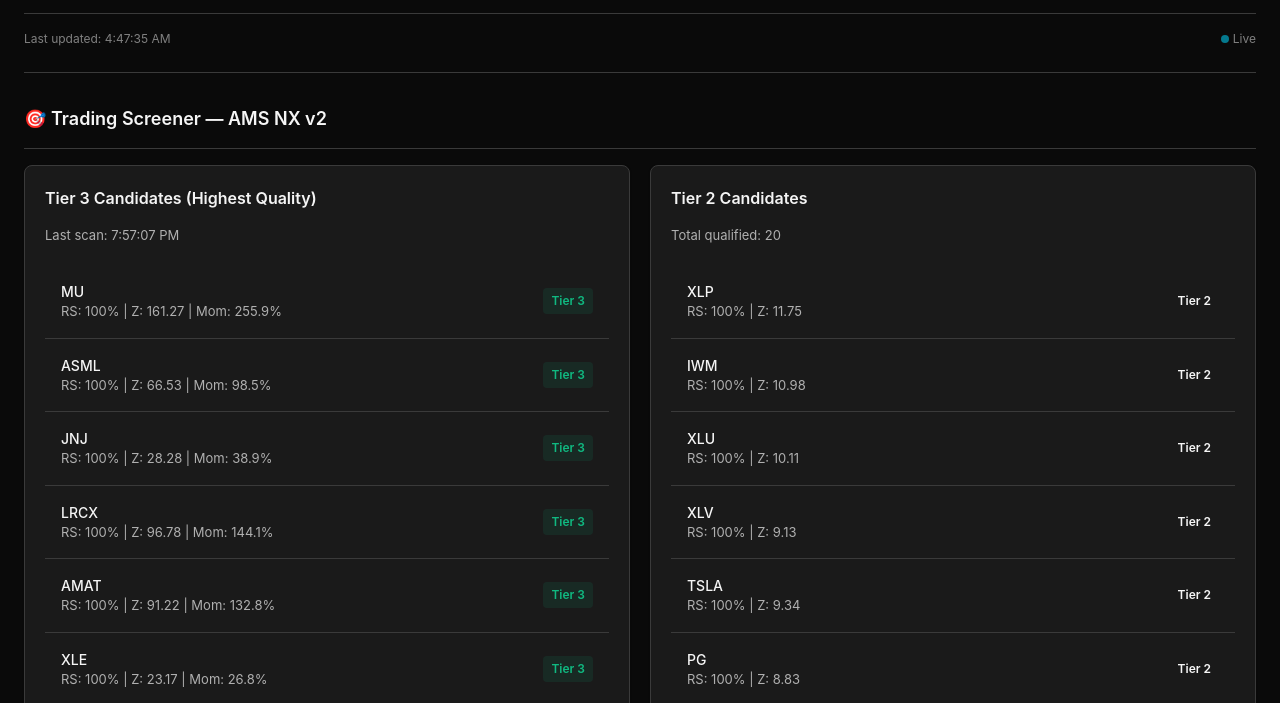
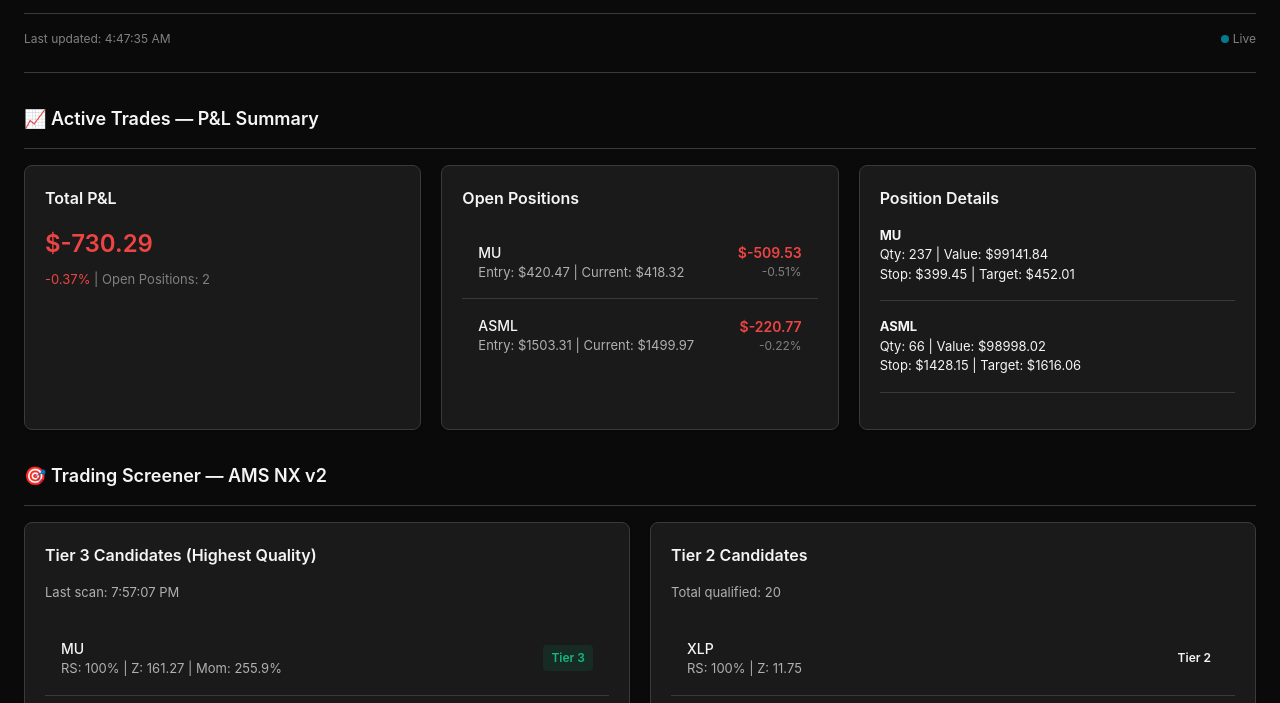
Before and after one commit to winzenburg/MissionControl, a website: page public/index.html in a window 1280 px wide. Shown: the part 95-798 px from the top of the page. Drawn offline with nearby package versions, Linux system fonts and the light colour scheme.

Commit message:
Add Trading P&L dashboard: show active positions, P&L, stops, targets

```diff
--- a/public/dashboard-data.json
+++ b/public/dashboard-data.json
@@ -249,5 +249,36 @@
     "referralRate": 18,
     "confirmed": 78,
     "engagement": 45
+  },
+  "trading": {
+    "lastUpdate": "2026-02-24T20:58:19.240Z",
+    "totalPnL": "-730.29",
+    "totalPnLPct": "-0.37",
+    "totalValue": "198139.86",
+    "openPositions": 2,
+    "positions": [
+      {
+        "ticker": "MU",
+        "entryPrice": "420.47",
+        "currentPrice": "418.32",
+        "quantity": 237,
+        "pnl": "-509.53",
+        "pnlPct": "-0.51",
+        "value": "99141.84",
+        "stopPrice": "399.45",
+        "targetPrice": "452.01"
+      },
+      {
+        "ticker": "ASML",
+        "entryPrice": "1503.31",
+        "currentPrice": "1499.97",
+        "quantity": 66,
+        "pnl": "-220.77",
+        "pnlPct": "-0.22",
+        "value": "98998.02",
+        "stopPrice": "1428.15",
+        "targetPrice": "1616.06"
+      }
+    ]
   }
 }
--- a/public/index.html
+++ b/public/index.html
@@ -355,6 +355,30 @@
             </div>
         </div>
 
+        <!-- Trading P&L Section -->
+        <div class="section-title">📈 Active Trades — P&L Summary</div>
+        <div class="grid grid-2col" style="grid-template-columns: repeat(3, 1fr);">
+            <div class="card">
+                <div class="card-title">Total P&L</div>
+                <div style="font-size: var(--font-size-3xl); font-weight: 600; margin-top: var(--spacing-lg);">
+                    <span id="totalPnL" style="color: var(--color-accent-success);">$0.00</span>
+                </div>
+                <div style="font-size: var(--font-size-sm); color: var(--color-text-tertiary); margin-top: var(--spacing-sm);">
+                    <span id="totalPnLPct">+0.00%</span> | Open Positions: <span id="openPositionCount">0</span>
+                </div>
+            </div>
+
+            <div class="card">
+                <div class="card-title">Open Positions</div>
+                <div id="positionsList" class="list" style="margin-top: var(--spacing-lg);"></div>
+            </div>
+
+            <div class="card">
+                <div class="card-title">Position Details</div>
+                <div id="positionDetails" style="margin-top: var(--spacing-lg); font-size: var(--font-size-sm);"></div>
+            </div>
+        </div>
+
         <!-- AMS NX Screener Section -->
         <div class="section-title">🎯 Trading Screener — AMS NX v2</div>
         <div class="grid">
@@ -695,6 +719,9 @@
                 // Screener
                 if (data.screener) updateScreener(data.screener);
 
+                // Trading P&L
+                if (data.trading) updateTrading(data.trading);
+
                 // System Health
                 updateSystemHealth(data.system);
 
@@ -715,6 +742,54 @@
 
             } catch (error) {
                 console.error('Error loading dashboard:', error);
+            }
+        }
+
+        function updateTrading(trading) {
+            if (!trading || !trading.positions) return;
+
+            // Update total P&L
+            const pnlValue = parseFloat(trading.totalPnL);
+            const pnlColor = pnlValue >= 0 ? 'var(--color-accent-success)' : 'var(--color-accent-danger)';
+
+            document.getElementById('totalPnL').textContent = `$${pnlValue.toFixed(2)}`;
+            document.getElementById('totalPnL').style.color = pnlColor;
+            document.getElementById('totalPnLPct').textContent = `${pnlValue >= 0 ? '+' : ''}${trading.totalPnLPct}%`;
+            document.getElementById('totalPnLPct').style.color = pnlColor;
+            document.getElementById('openPositionCount').textContent = trading.openPositions;
+
+            // Render positions list
+            const positionsList = document.getElementById('positionsList');
+            if (trading.positions && trading.positions.length > 0) {
+                positionsList.innerHTML = trading.positions.map(p => {
+                    const pnlColor = parseFloat(p.pnl) >= 0 ? 'var(--color-accent-success)' : 'var(--color-accent-danger)';
+                    return `
+                        <li class="list-item">
+                            <div>
+                                <div class="list-item-label">${p.ticker}</div>
+                                <div class="list-item-value">Entry: $${p.entryPrice} | Current: $${p.currentPrice}</div>
+                            </div>
+                            <div style="text-align: right;">
+                                <div style="color: ${pnlColor}; font-weight: 600;">$${p.pnl}</div>
+                                <div style="color: var(--color-text-tertiary); font-size: var(--font-size-xs);">${p.pnlPct}%</div>
+                            </div>
+                        </li>
+                    `;
+                }).join('');
+            } else {
+                positionsList.innerHTML = '<div style="color: var(--color-text-tertiary);">No open positions</div>';
+            }
+
+            // Render position details (stops and targets)
+            const positionDetails = document.getElementById('positionDetails');
+            if (trading.positions && trading.positions.length > 0) {
+                positionDetails.innerHTML = trading.positions.map(p => `
+                    <div style="margin-bottom: var(--spacing-lg); padding-bottom: var(--spacing-lg); border-bottom: 1px solid var(--color-border);">
+                        <strong>${p.ticker}</strong><br>
+                        Qty: ${p.quantity} | Value: $${p.value}<br>
+                        Stop: $${p.stopPrice} | Target: $${p.targetPrice}
+                    </div>
+                `).join('');
             }
         }
 
```
